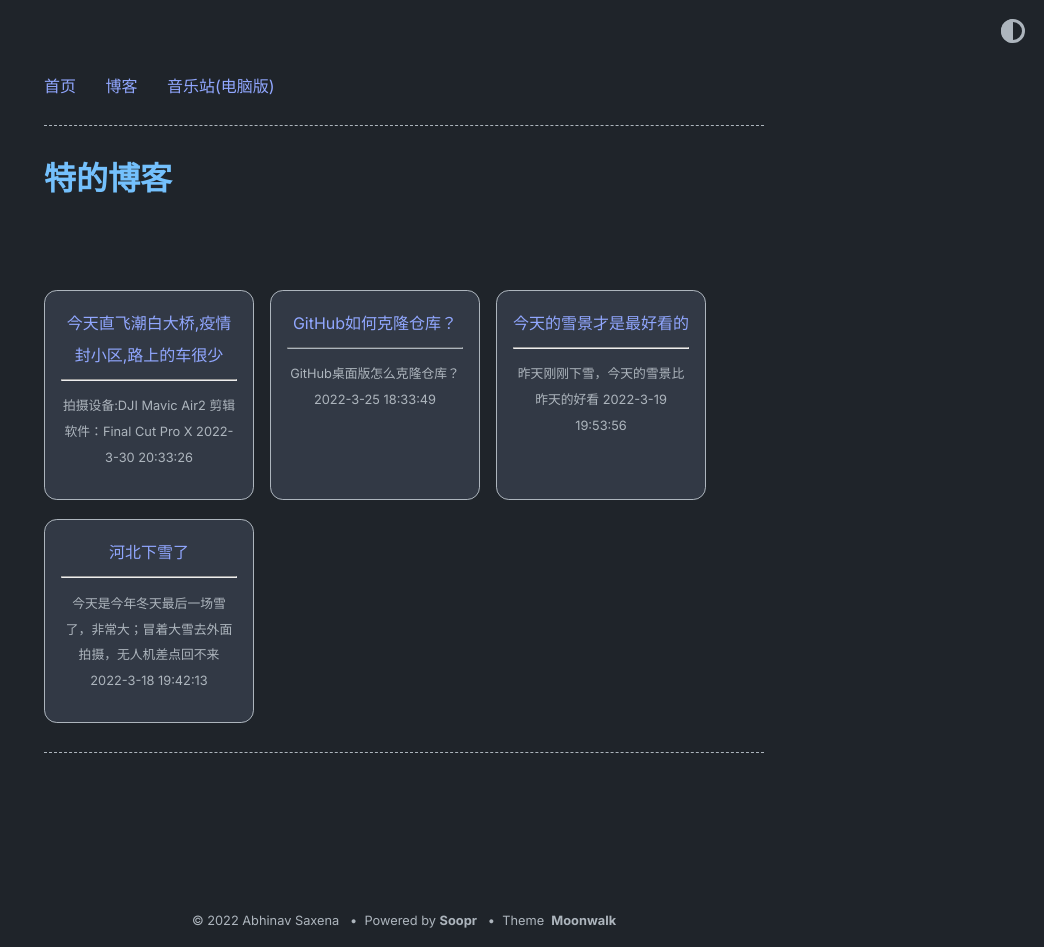
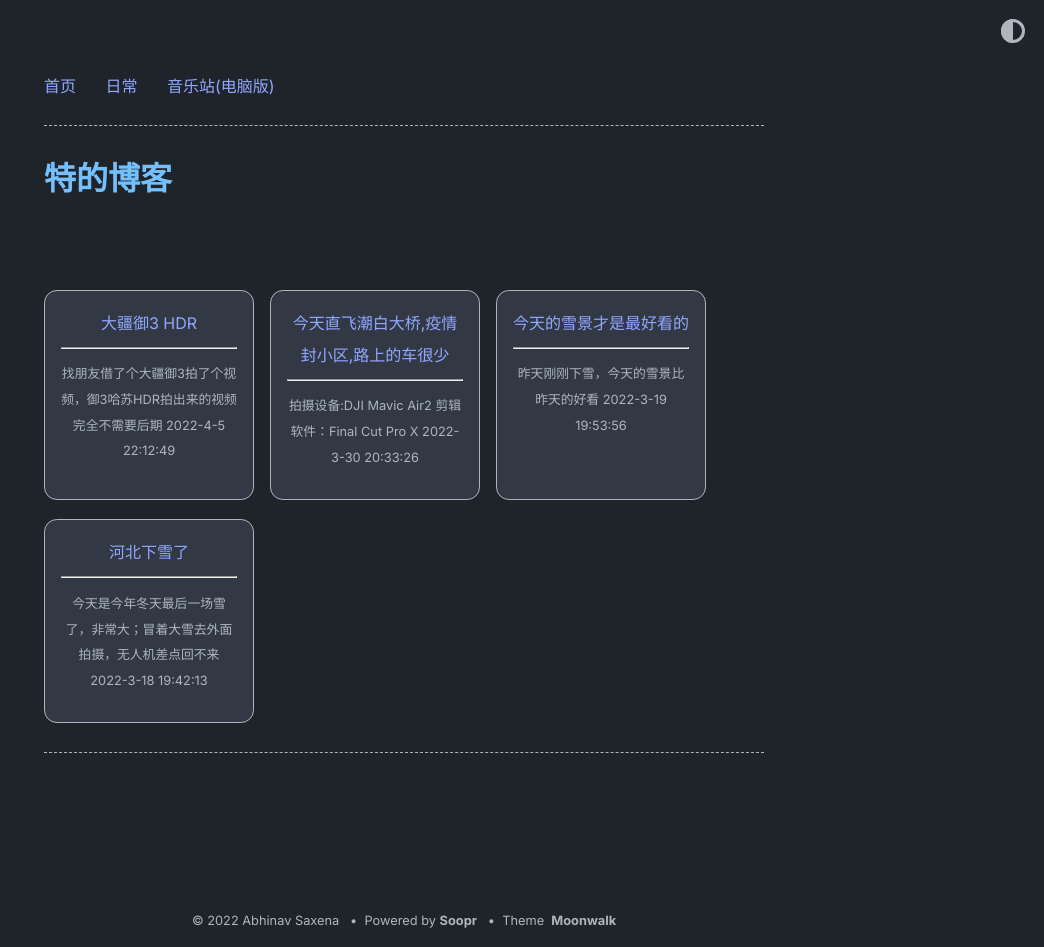
Before and after one commit to lante2009/Blog, a Jekyll site: the page built from index.md, in a window 1280 px wide. Shown: the whole page, without its empty margins (236-1280 px from the left). Built offline with Jekyll 4.4.1, drawn with Linux system fonts in a browser that asks for light colours.

Commit message:
Update home.yml

```diff
--- a/_data/home.yml
+++ b/_data/home.yml
@@ -2,7 +2,7 @@ navbar_entries:
   - title: 首页
     url: https://lante0903.top
 
-  - title: 博客
+  - title: 日常
     url: Blog
 
   - title: 音乐站(电脑版)
@@ -12,13 +12,14 @@ project_entries:
 
 
 old_project_entries:
+
+  - title: 大疆御3 HDR
+    url: https://share.plvideo.cn/front/video/preview?vid=bc32c5092e61c2a6146cbba63ce86e94_b
+    desc: 找朋友借了个大疆御3拍了个视频，御3哈苏HDR拍出来的视频完全不需要后期 2022-4-5 22:12:49
+
   - title: 今天直飞潮白大桥,疫情封小区,路上的车很少
     url: https://share.plvideo.cn/front/video/preview?vid=bc32c5092ee6e6318400b3037aac7b8e_b
     desc: 拍摄设备:DJI Mavic Air2  剪辑软件：Final Cut Pro X 2022-3-30 20:33:26
-
-  - title: GitHub如何克隆仓库？
-    url:
-    desc: GitHub桌面版怎么克隆仓库？ 2022-3-25 18:33:49
 
   - title: 今天的雪景才是最好看的
     url: https://share.plvideo.cn/front/video/preview?vid=bc32c5092ed53f9b68e12892c5c5d0f6_b
```
